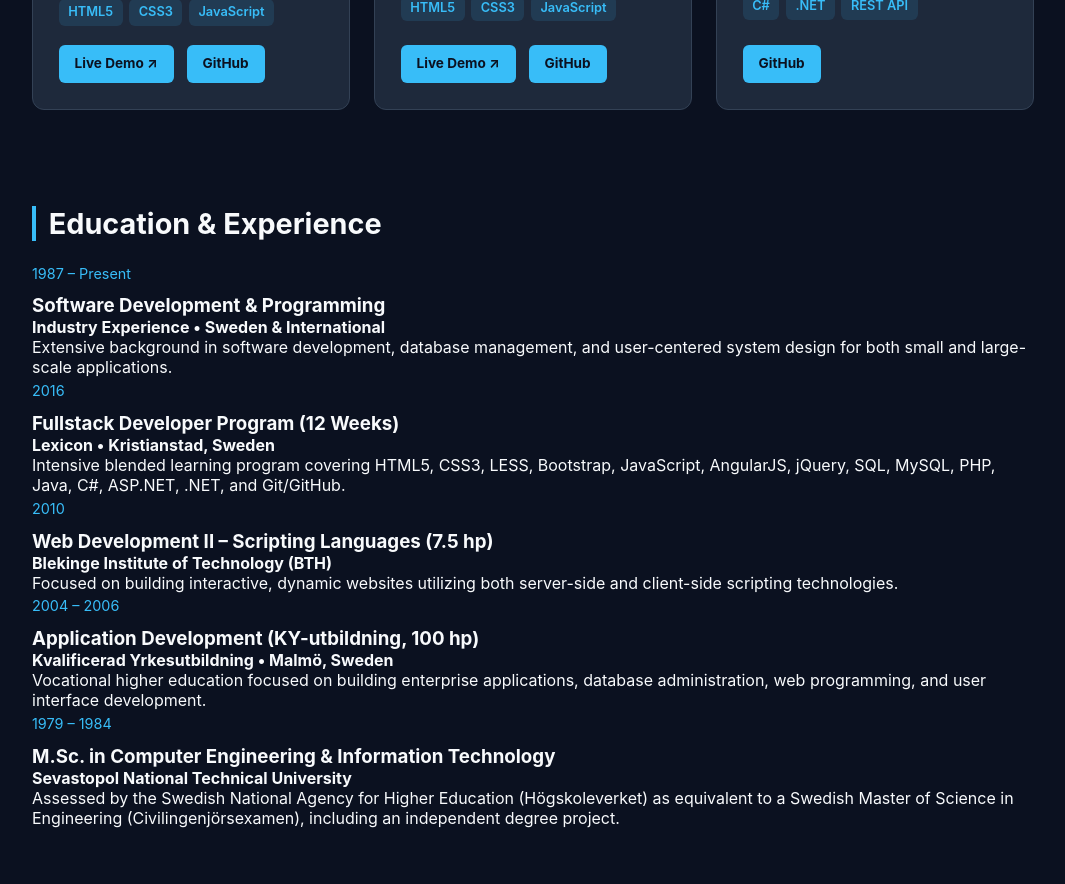
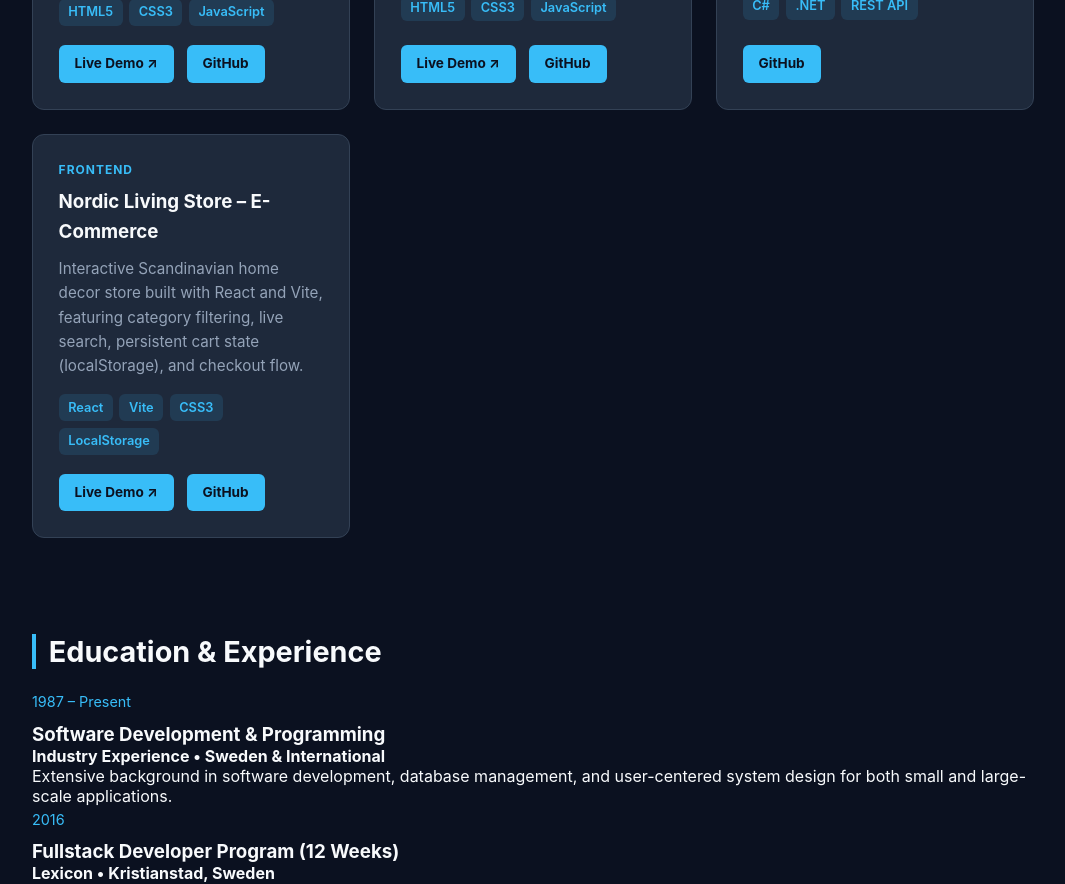
Before and after one commit to marsilakova/personal-portfolio, a React (Vite) app: page / in a window 1280 px wide. Shown: the part 1360-2244 px from the top of the page, without its empty margins (107-1172 px from the left). Built offline with nearby package versions, Linux system fonts and the light colour scheme.

Commit message:
Add Nordic Living Store project to portfolio

```diff
--- a/src/App.jsx
+++ b/src/App.jsx
@@ -28,7 +28,17 @@ const projectsData = [
     tech: ['C#', '.NET', 'REST API'],
     liveUrl: '',
     githubUrl: 'https://github.com/marsilakova/InventoryMenegement'
+  },
+  {
+    id: 4,
+    title: 'Nordic Living Store – E-Commerce',
+    category: 'Frontend',
+    description: 'Interactive Scandinavian home decor store built with React and Vite, featuring category filtering, live search, persistent cart state (localStorage), and checkout flow.',
+    tech: ['React', 'Vite', 'CSS3', 'LocalStorage'],
+    liveUrl: 'https://nordic-living-store-mu.vercel.app',
+    githubUrl: 'https://github.com/marsilakova/nordic-living-store'
   }
+
 ];
 
 function App() {
```
Also changed, not shown: Personal-portfolio vrsel.app.txt (added).
